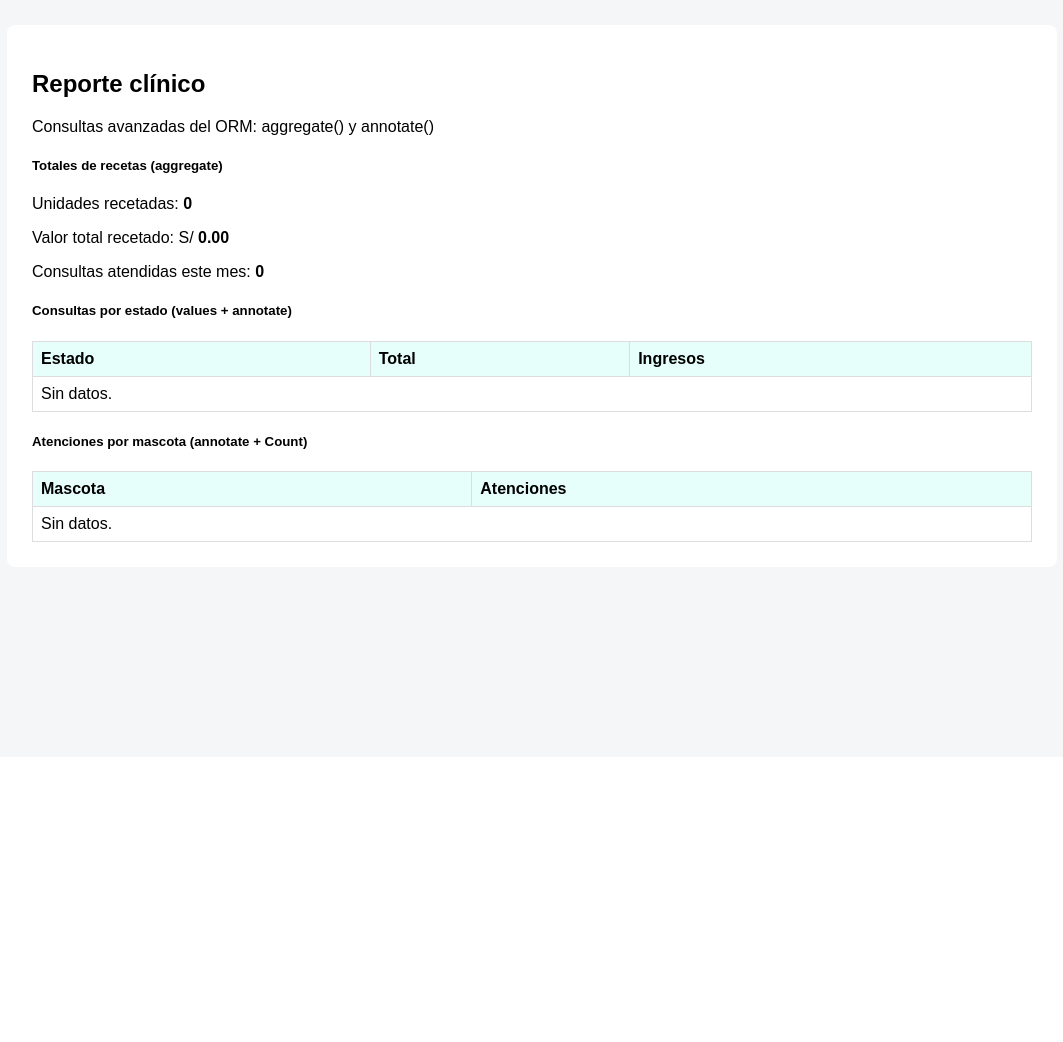
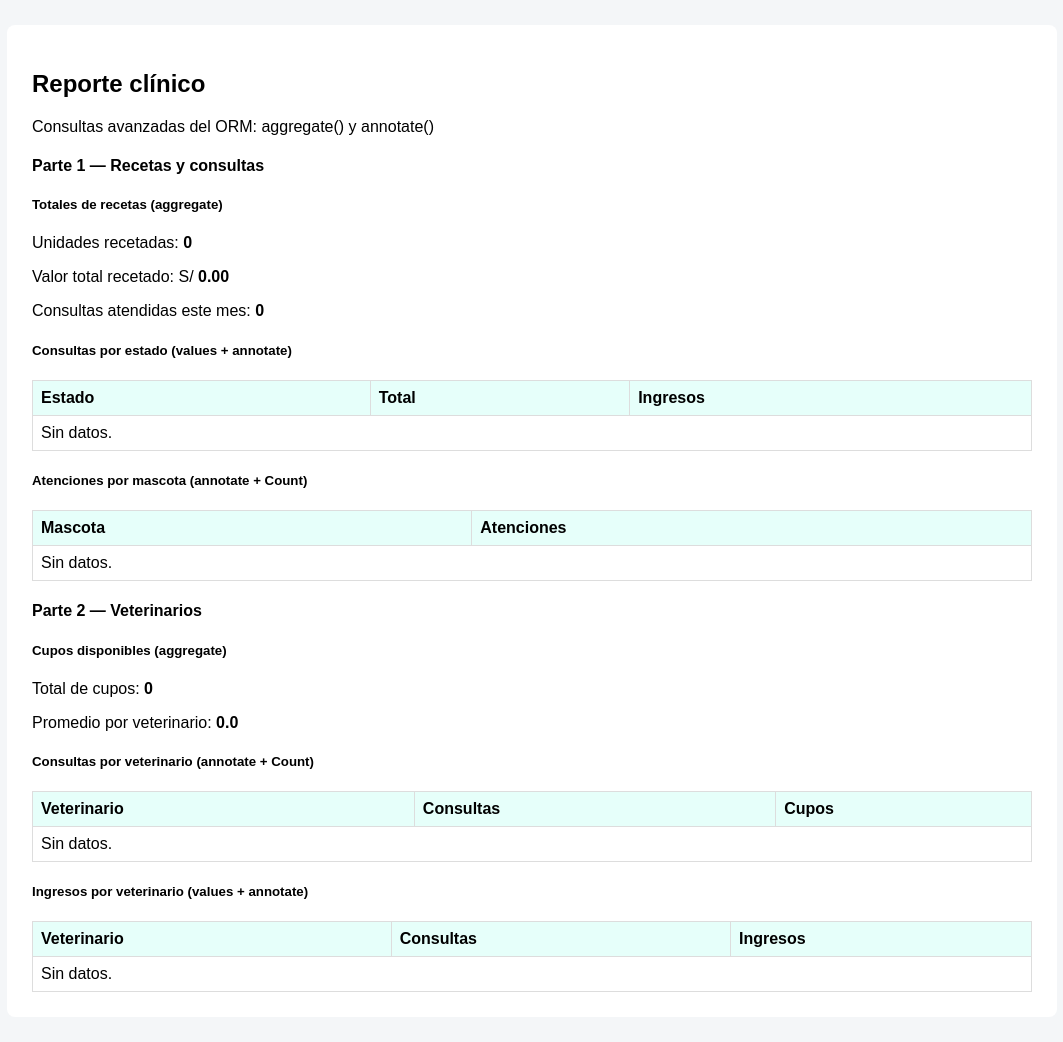
Before and after one commit to DMillonnesZ/Desarrollo-de-Aplicaciones-Empresariales, a Django app: page /vetcar/reporte/ in a window 1280 px wide. Shown: the part 43-1085 px from the top of the page, without its empty margins (108-1171 px from the left). Before the commit the page ends 585 px from the top, so only its background shows below. Run offline with Django 5.2, Linux system fonts and the light colour scheme; data that the repository does not hold is empty.

Commit message:
} reportes de la investigacion con aggregate y annotate

```diff
--- a/semana7/src/vetcar/models.py
+++ b/semana7/src/vetcar/models.py
@@ -102,6 +102,16 @@ class Especialidad(models.Model):
         return self.nombre
 
 
+class VeterinarioQuerySet(models.QuerySet):
+    """Reglas de negocio encadenables para Veterinario (Ejercicio 12)."""
+
+    def activos(self):
+        return self.filter(activo=True)
+
+    def con_cupos(self):
+        return self.filter(cupos_disponibles__gt=0)
+
+
 class Veterinario(Persona):
     colegiatura = models.CharField(
         max_length=20,
@@ -117,6 +127,8 @@ class Veterinario(Persona):
 
     # Ejercicio 9: campo entero que se descuenta con F() al agendar consultas.
     cupos_disponibles = models.PositiveIntegerField(default=10)
+
+    objects = VeterinarioQuerySet.as_manager()
 
     class Meta:
         ordering = ['nombre']
--- a/semana7/src/vetcar/templates/vetcar/reporte.html
+++ b/semana7/src/vetcar/templates/vetcar/reporte.html
@@ -15,6 +15,8 @@
     </p>
 </div>
 
+<h4 class="mb-3">Parte 1 — Recetas y consultas</h4>
+
 <div class="card-clinica p-4 mb-4">
     <h5>
         Totales de recetas
@@ -26,7 +28,7 @@
         <strong>{{ totales.total_unidades|default:0 }}</strong>
     </p>
 
-    <p class="mb-0">
+    <p class="mb-1">
         Valor total recetado: S/
         <strong>{{ totales.total_valorizado|default:0|floatformat:2 }}</strong>
     </p>
@@ -71,7 +73,7 @@
     </div>
 </div>
 
-<div class="card-clinica p-4">
+<div class="card-clinica p-4 mb-5">
     <h5>
         Atenciones por mascota
         <span class="texto-suave small">(annotate + Count)</span>
@@ -103,4 +105,91 @@
     </div>
 </div>
 
+<h4 class="mb-3">Parte 2 — Veterinarios</h4>
+
+<div class="card-clinica p-4 mb-4">
+    <h5>
+        Cupos disponibles
+        <span class="texto-suave small">(aggregate)</span>
+    </h5>
+
+    <p class="mb-1">
+        Total de cupos:
+        <strong>{{ cupos.total_cupos|default:0 }}</strong>
+    </p>
+
+    <p class="mb-0">
+        Promedio por veterinario:
+        <strong>{{ cupos.promedio|default:0|floatformat:1 }}</strong>
+    </p>
+</div>
+
+<div class="card-clinica p-4 mb-4">
+    <h5>
+        Consultas por veterinario
+        <span class="texto-suave small">(annotate + Count)</span>
+    </h5>
+
+    <div class="table-responsive">
+        <table class="table align-middle mb-0">
+            <thead>
+                <tr class="texto-suave">
+                    <th>Veterinario</th>
+                    <th>Consultas</th>
+                    <th>Cupos</th>
+                </tr>
+            </thead>
+            <tbody>
+                {% for v in por_veterinario %}
+                    <tr>
+                        <td>{{ v.nombre }}</td>
+                        <td>{{ v.num_consultas }}</td>
+                        <td>{{ v.cupos_disponibles }}</td>
+                    </tr>
+                {% empty %}
+                    <tr>
+                        <td colspan="3" class="texto-suave">
+                            Sin datos.
+                        </td>
+                    </tr>
+                {% endfor %}
+            </tbody>
+        </table>
+    </div>
+</div>
+
+<div class="card-clinica p-4">
+    <h5>
+        Ingresos por veterinario
+        <span class="texto-suave small">(values + annotate)</span>
+    </h5>
+
+    <div class="table-responsive">
+        <table class="table align-middle mb-0">
+            <thead>
+                <tr class="texto-suave">
+                    <th>Veterinario</th>
+                    <th>Consultas</th>
+                    <th>Ingresos</th>
+                </tr>
+            </thead>
+            <tbody>
+                {% for r in ingresos_vet %}
+                    <tr>
+                        <td>{{ r.veterinario__nombre }}</td>
+                        <td>{{ r.total }}</td>
+                        <td>S/ {{ r.ingresos|default:0|floatformat:2 }}</td>
+                    </tr>
+                {% empty %}
+                    <tr>
+                        <td colspan="3" class="texto-suave">
+                            Sin datos.
+                        </td>
+                    </tr>
+                {% endfor %}
+            </tbody>
+        </table>
+    </div>
+</div>
+
 {% endblock %}
--- a/semana7/src/vetcar/views.py
+++ b/semana7/src/vetcar/views.py
@@ -1,7 +1,7 @@
 from django.shortcuts import render, redirect, get_object_or_404
 from django.contrib import messages
 from django.db import transaction, IntegrityError
-from django.db.models import F, Sum, Count, DecimalField
+from django.db.models import Avg, F, Sum, Count, DecimalField
 
 from .models import (
     Dueno, Veterinario, Raza, Mascota, Consulta, Vacunacion,
@@ -81,15 +81,13 @@ def eliminar_dueno(request, uuid):
 # ============================================================
 
 def listar_veterinarios(request):
-    veterinarios = Veterinario.objects.prefetch_related(
-        'especialidades'
-    ).all()
-
-    return render(
-        request,
-        'vetcar/veterinario_list.html',
-        {'veterinarios': veterinarios},
-    )
+    # Ejercicio 12: metodos encadenables del QuerySet personalizado
+    veterinarios = Veterinario.objects.prefetch_related('especialidades')
+    if request.GET.get('activos') == '1':
+        veterinarios = veterinarios.activos()
+    if request.GET.get('cupos') == '1':
+        veterinarios = veterinarios.con_cupos()
+    return render(request, 'vetcar/veterinario_list.html', {'veterinarios': veterinarios})
 
 
 def crear_veterinario(request):
@@ -673,43 +671,40 @@ def registrar_receta(request, consulta_uuid):
 
 
 # ============================================================
-# EJERCICIO 6 — REPORTE CON AGGREGATE Y ANNOTATE
+# EJERCICIOS 6, 7 Y 11 — REPORTE CON AGGREGATE Y ANNOTATE
 # ============================================================
 
 def reporte(request):
+    # Parte 1
     totales = DetalleReceta.objects.aggregate(
         total_unidades=Sum('cantidad'),
         total_valorizado=Sum(
             F('cantidad') * F('medicamento__precio_unitario'),
-            output_field=DecimalField(
-                max_digits=12,
-                decimal_places=2,
-            ),
-        ),
+            output_field=DecimalField(max_digits=12, decimal_places=2)),
     )
-
     por_mascota = Mascota.objects.annotate(
-        num_atenciones=Count('atenciones'),
-    ).order_by('-num_atenciones')
-
+        num_atenciones=Count('atenciones')).order_by('-num_atenciones')
     por_estado = Consulta.objects.values('estado').annotate(
-        total=Count('id'),
-        ingresos=Sum('costo'),
-    ).order_by('-total')
-
-    # Ejercicio 7: reutilización del QuerySet en una segunda vista.
+        total=Count('id'), ingresos=Sum('costo')).order_by('-total')
     atendidas_mes = Consulta.objects.atendidas().del_mes_actual().count()
 
-    return render(
-        request,
-        'vetcar/reporte.html',
-        {
-            'totales': totales,
-            'por_mascota': por_mascota,
-            'por_estado': por_estado,
-            'atendidas_mes': atendidas_mes,
-        },
-    )
+    # Parte 2
+    cupos = Veterinario.objects.aggregate(
+        total_cupos=Sum('cupos_disponibles'), promedio=Avg('cupos_disponibles'))
+    por_veterinario = Veterinario.objects.annotate(
+        num_consultas=Count('atenciones')).order_by('-num_consultas')
+    ingresos_vet = Consulta.objects.values('veterinario__nombre').annotate(
+        total=Count('id'), ingresos=Sum('costo')).order_by('-ingresos')
+
+    return render(request, 'vetcar/reporte.html', {
+        'totales': totales,
+        'por_mascota': por_mascota,
+        'por_estado': por_estado,
+        'atendidas_mes': atendidas_mes,
+        'cupos': cupos,
+        'por_veterinario': por_veterinario,
+        'ingresos_vet': ingresos_vet,
+    })
 
 
 # ============================================================
```
Also changed, not shown: semana7/src/vetcar/forms.py (+7 -1 lines).
